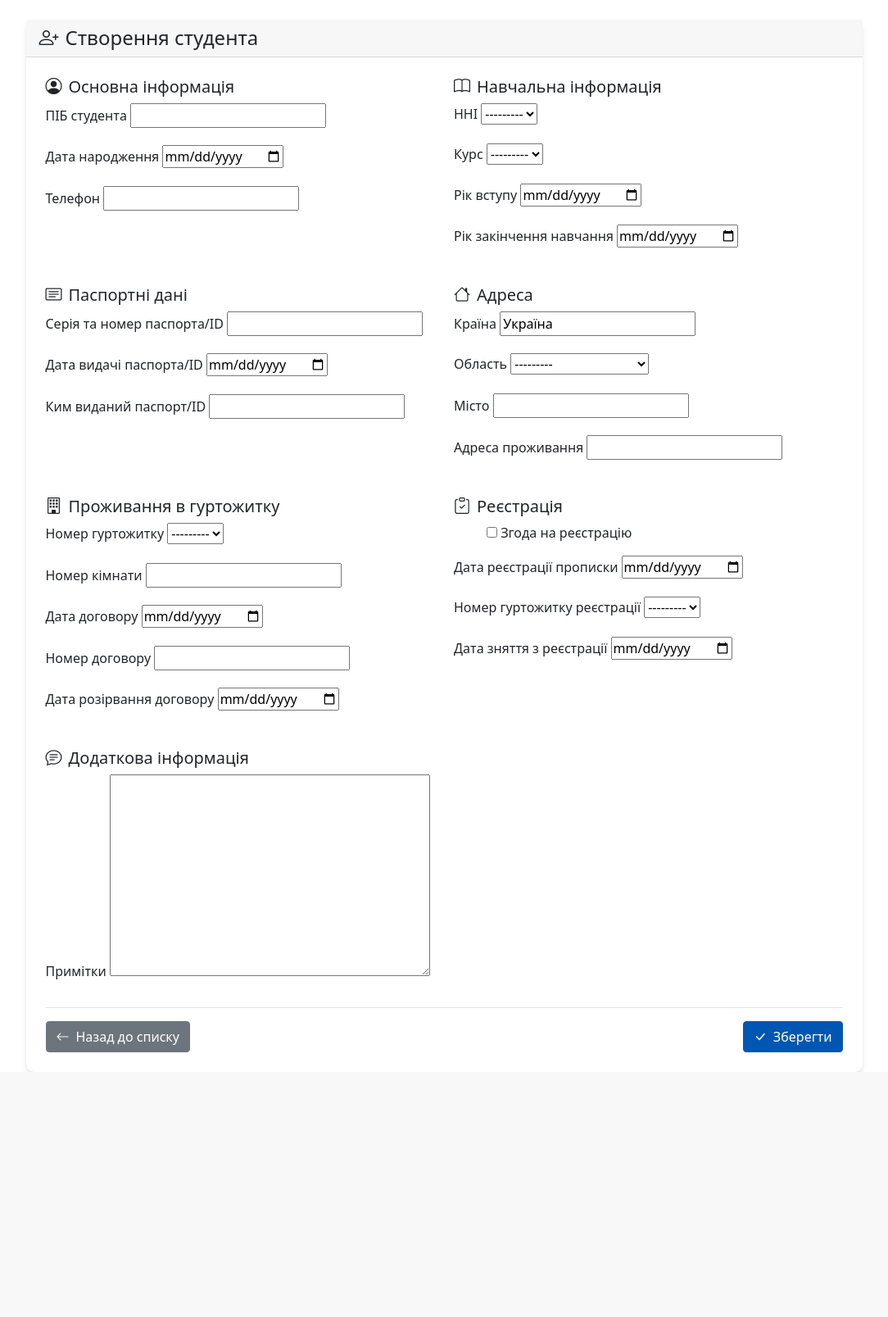
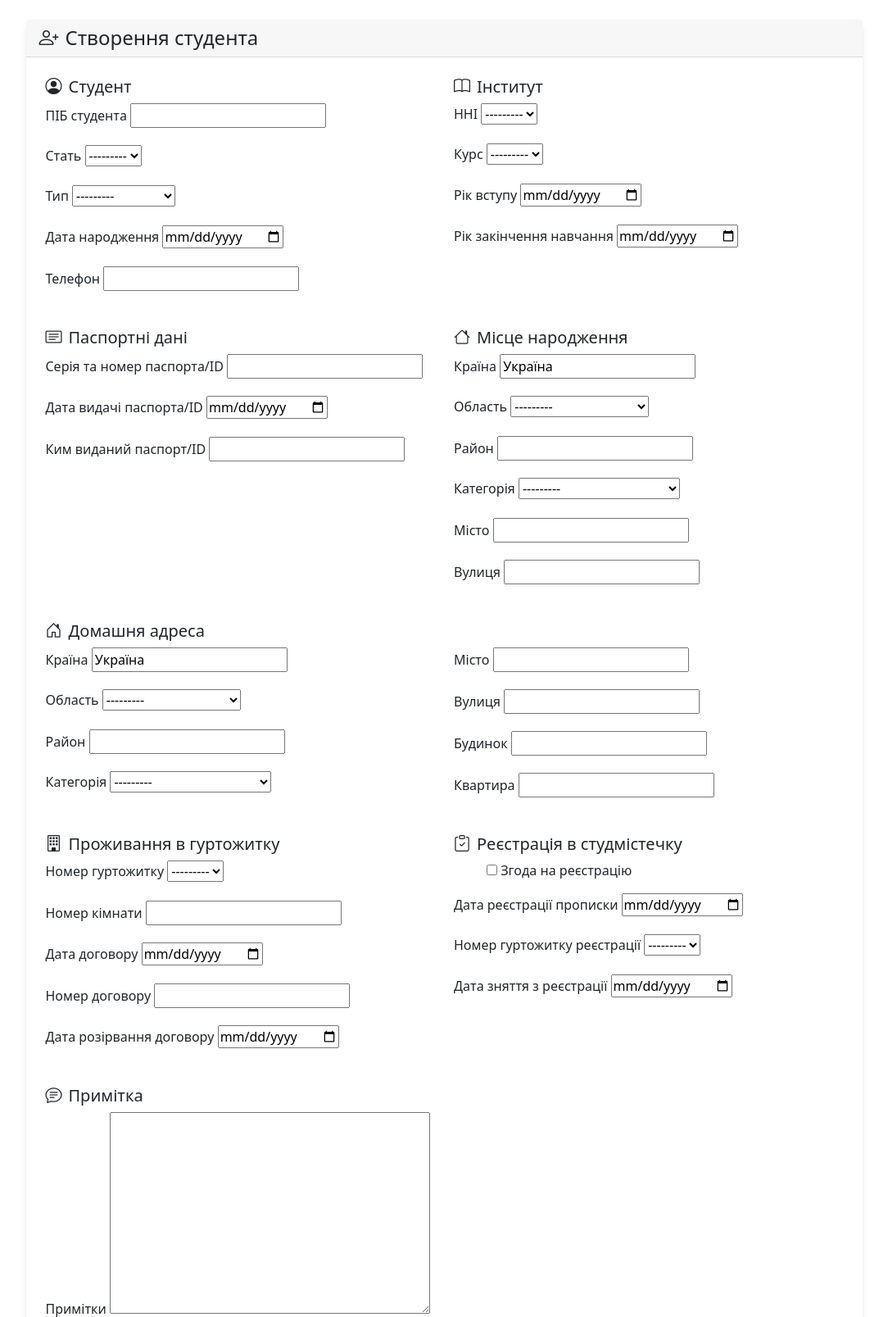
Before and after one commit to OleksandrNykoliak/nulp, a Django app: page /new/ in a window 1280 px wide. Shown: the part 56-1663 px from the top of the page at 82% size, without its empty margins (98-1182 px from the left). Before the commit the page ends 1340 px from the top, so only its background shows below. Run offline with Django 4.2, Linux system fonts and the light colour scheme; the visitor is signed in with stand-in values (Sample User, id 1).

Commit message:
working
Signed-off-by: OleksandrNykoliak <nykolyak.o@gmail.com>

```diff
--- a/students/models.py
+++ b/students/models.py
@@ -76,7 +76,30 @@ class Student(models.Model):
         23: "м. Львів, вул. Під Голоском, 23",
     }
 
+    CITY_TYPE_CHOICES = [
+            ('city', 'Місто'),
+            ('urban_settlement', 'Селище міського типу'),
+            ('village', 'Село'),
+            ('settlement', 'Селище'),
+        ]
+
+    PERSON_TYPE_CHOICES = [
+            ('student', 'Студент'),
+            ('postgraduate', 'Аспірант'),
+            ('doctoral', 'Докторант'),
+            ('external', 'Сторонній'),
+            ('staff', 'Співробітник'),
+            ('child', 'Дитина'),
+        ]
+
+    GENDER_CHOICES = [
+        ('m', 'ч'),
+        ('f', 'ж'),
+    ]
+
     created_at = models.DateTimeField(auto_now_add=True, verbose_name="Дата створення")
+    type = models.CharField(max_length=50, choices=PERSON_TYPE_CHOICES, blank=True, null=True, verbose_name="Тип")
+    gender = models.CharField(max_length=50, choices=GENDER_CHOICES, blank=True, null=True, verbose_name="Стать")
     full_name = models.CharField(max_length=200, verbose_name="ПІБ студента")
     date_of_birth = models.DateField(blank=True, null=True, verbose_name="Дата народження")
     phone = models.CharField(max_length=20, blank=True, null=True, verbose_name="Телефон")
@@ -89,11 +112,20 @@ class Student(models.Model):
     passport_issued_by = models.CharField(max_length=200, blank=True, null=True, verbose_name="Ким виданий паспорт/ID")
     country = models.CharField(max_length=50, default="Україна", blank=True, null=True, verbose_name="Країна")
     region = models.CharField(max_length=50, choices=UKRAINIAN_REGIONS, blank=True, null=True, verbose_name="Область")
+    region_rajon = models.CharField(max_length=200, blank=True, null=True, verbose_name="Район")
+    category = models.CharField(max_length=50, choices=CITY_TYPE_CHOICES, blank=True, null=True, verbose_name="Категорія")
     city = models.CharField(max_length=50, blank=True, null=True, verbose_name="Місто")
-    address = models.CharField(max_length=200, blank=True, null=True, verbose_name="Адреса проживання")
+    address = models.CharField(max_length=200, blank=True, null=True, verbose_name="Вулиця")
     dormitory_number = models.IntegerField(choices=DORMITORY_NUMBERS, blank=True, null=True, verbose_name="Номер гуртожитку")
-    # dormitory_address = models.CharField(max_length=200, blank=True, null=True, verbose_name="Адреса гуртожитку")  # 🔹 нове поле
     room_number = models.CharField(max_length=10, blank=True, null=True, verbose_name="Номер кімнати")
+    home_add_country = models.CharField(max_length=50, default="Україна", blank=True, null=True, verbose_name="Країна")
+    home_add_region = models.CharField(max_length=50, choices=UKRAINIAN_REGIONS, blank=True, null=True, verbose_name="Область")
+    home_add_rajon = models.CharField(max_length=200, blank=True, null=True, verbose_name="Район")
+    home_add_category = models.CharField(max_length=50, choices=CITY_TYPE_CHOICES, blank=True, null=True, verbose_name="Категорія")
+    home_add_city = models.CharField(max_length=50, blank=True, null=True, verbose_name="Місто")
+    home_add_street = models.CharField(max_length=100, blank=True, null=True, verbose_name="Вулиця")
+    home_add_building = models.CharField(max_length=20, blank=True, null=True, verbose_name="Будинок")
+    home_add_apartment = models.CharField(max_length=20, blank=True, null=True, verbose_name="Квартира")
     contract_date = models.DateField(blank=True, null=True, verbose_name="Дата договору")
     contract_number = models.CharField(max_length=50, blank=True, null=True, verbose_name="Номер договору")
     contract_termination_date = models.DateField(blank=True, null=True, verbose_name="Дата розірвання договору")
--- a/templates/students/student_form.html
+++ b/templates/students/student_form.html
@@ -98,13 +98,22 @@
                     <div class="row mb-4">
                         <div class="col-md-6">
                             <div class="form-section">
-                                <h5 class="section-header"><i class="bi bi-person-circle me-2"></i>Основна інформація</h5>
+                                <h5 class="section-header"><i class="bi bi-person-circle me-2"></i>Студент</h5>
                                 <div class="mb-3">
                                     <label for="{{ form.full_name.id_for_label }}" class="form-label required-field">{{ form.full_name.label }}</label>
                                     {{ form.full_name }}
                                     {% if form.full_name.errors %}
                                         <div class="text-danger mt-1 small">{{ form.full_name.errors }}</div>
                                     {% endif %}
+                                </div>
+                                <div class="mb-3">
+                                    <label for="{{ form.gender.id_for_label }}" class="form-label">{{ form.gender.label }}</label>
+                                    {{ form.gender }}
+                                </div>
+
+                                <div class="mb-3">
+                                    <label for="{{ form.type.id_for_label }}" class="form-label">{{ form.type.label }}</label>
+                                    {{ form.type }}
                                 </div>
                                 <div class="mb-3">
                                     <label for="{{ form.date_of_birth.id_for_label }}" class="form-label">{{ form.date_of_birth.label }}</label>
@@ -119,7 +128,7 @@
 
                         <div class="col-md-6">
                             <div class="form-section">
-                                <h5 class="section-header"><i class="bi bi-book me-2"></i>Навчальна інформація</h5>
+                                <h5 class="section-header"><i class="bi bi-book me-2"></i>Інститут</h5>
                                 <div class="mb-3">
                                     <label for="{{ form.institute.id_for_label }}" class="form-label">{{ form.institute.label }}</label>
                                     {{ form.institute }}
@@ -161,7 +170,7 @@
 
                         <div class="col-md-6">
                             <div class="form-section">
-                                <h5 class="section-header"><i class="bi bi-house me-2"></i>Адреса</h5>
+                                <h5 class="section-header"><i class="bi bi-house me-2"></i>Місце народження</h5>
                             <div class="mb-3">
                                 <label for="{{ form.country.id_for_label }}" class="form-label">{{ form.country.label }}</label>
                                 {{ form.country }}
@@ -169,6 +178,14 @@
                             <div class="mb-3">
                                 <label for="{{ form.region.id_for_label }}" class="form-label">{{ form.region.label }}</label>
                                 {{ form.region }}
+                            </div>
+                            <div class="mb-3">
+                                <label for="{{ form.region_rajon.id_for_label }}" class="form-label">{{ form.region_rajon.label }}</label>
+                                {{ form.region_rajon }}
+                            </div>
+                            <div class="mb-3">
+                                <label for="{{ form.category.id_for_label }}" class="form-label">{{ form.category.label }}</label>
+                                {{ form.category }}
                             </div>
                             <div class="mb-3">
                                 <label for="{{ form.city.id_for_label }}" class="form-label">{{ form.city.label }}</label>
@@ -181,6 +198,59 @@
                             </div>
                         </div>
                     </div>
+
+                    <div class="row mb-4">
+                        <div class="col-md-12">
+                            <div class="form-section">
+                                <h5 class="section-header"><i class="bi bi-house-door me-2"></i>Домашня адреса</h5>
+
+                                <div class="row">
+                                    <div class="col-md-6">
+                                        <div class="mb-3">
+                                            <label for="{{ form.home_add_country.id_for_label }}" class="form-label">{{ form.home_add_country.label }}</label>
+                                            {{ form.home_add_country }}
+                                        </div>
+                                        <div class="mb-3">
+                                            <label for="{{ form.home_add_region.id_for_label }}" class="form-label">{{ form.home_add_region.label }}</label>
+                                            {{ form.home_add_region }}
+                                        </div>
+                                        <div class="mb-3">
+                                            <label for="{{ form.home_add_rajon.id_for_label }}" class="form-label">{{ form.home_add_rajon.label }}</label>
+                                            {{ form.home_add_rajon }}
+                                        </div>
+                                        <div class="mb-3">
+                                            <label for="{{ form.home_add_category.id_for_label }}" class="form-label">{{ form.home_add_category.label }}</label>
+                                            {{ form.home_add_category }}
+                                        </div>
+                                    </div>
+
+                                    <div class="col-md-6">
+                                        <div class="mb-3">
+                                            <label for="{{ form.home_add_city.id_for_label }}" class="form-label">{{ form.home_add_city.label }}</label>
+                                            {{ form.home_add_city }}
+                                        </div>
+                                        <div class="mb-3">
+                                            <label for="{{ form.home_add_street.id_for_label }}" class="form-label">{{ form.home_add_street.label }}</label>
+                                            {{ form.home_add_street }}
+                                        </div>
+                                        <div class="mb-3">
+                                            <label for="{{ form.home_add_building.id_for_label }}" class="form-label">{{ form.home_add_building.label }}</label>
+                                            {{ form.home_add_building }}
+                                        </div>
+                                        <div class="mb-3">
+                                            <label for="{{ form.home_add_apartment.id_for_label }}" class="form-label">{{ form.home_add_apartment.label }}</label>
+                                            {{ form.home_add_apartment }}
+                                        </div>
+                                    </div>
+                                </div>
+                            </div>
+                        </div>
+                    </div>
+
+
+
+
+
 
                     <div class="row mb-4">
                         <div class="col-md-6">
@@ -211,7 +281,7 @@
 
                         <div class="col-md-6">
                             <div class="form-section">
-                                <h5 class="section-header"><i class="bi bi-clipboard-check me-2"></i>Реєстрація</h5>
+                                <h5 class="section-header"><i class="bi bi-clipboard-check me-2"></i>Реєстрація в студмістечку</h5>
                                 <div class="mb-3 form-check form-switch">
                                     {{ form.registration_consent }}
                                     <label for="{{ form.registration_consent.id_for_label }}" class="form-check-label">{{ form.registration_consent.label }}</label>
@@ -233,7 +303,7 @@
                     </div>
 
                     <div class="form-section mb-4">
-                        <h5 class="section-header"><i class="bi bi-chat-text me-2"></i>Додаткова інформація</h5>
+                        <h5 class="section-header"><i class="bi bi-chat-text me-2"></i>Примітка</h5>
                         <div class="mb-3">
                             <label for="{{ form.notes.id_for_label }}" class="form-label">{{ form.notes.label }}</label>
                             {{ form.notes }}
```
Also changed, not shown: populate_students.py (+25 -3 lines), students/migrations/0001_initial.py. Lines whose indentation alone changed are shown as unchanged.
